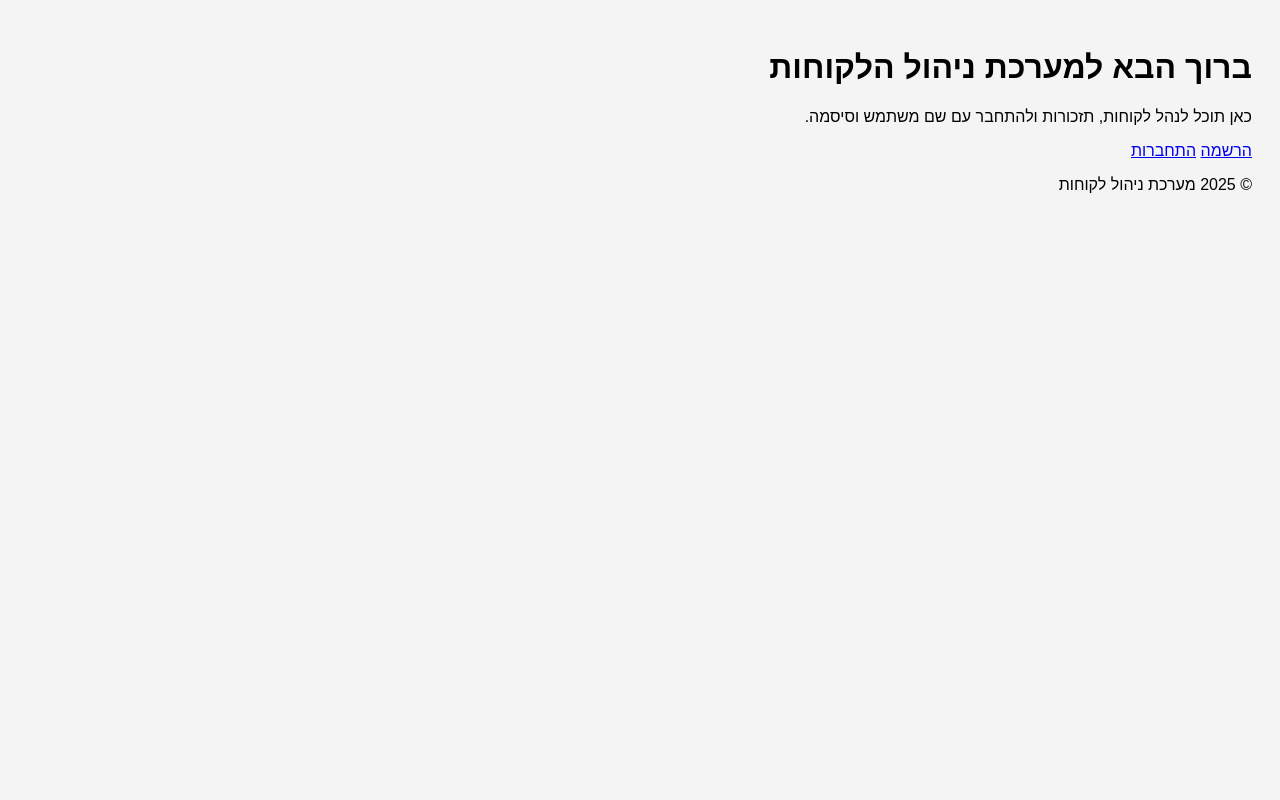
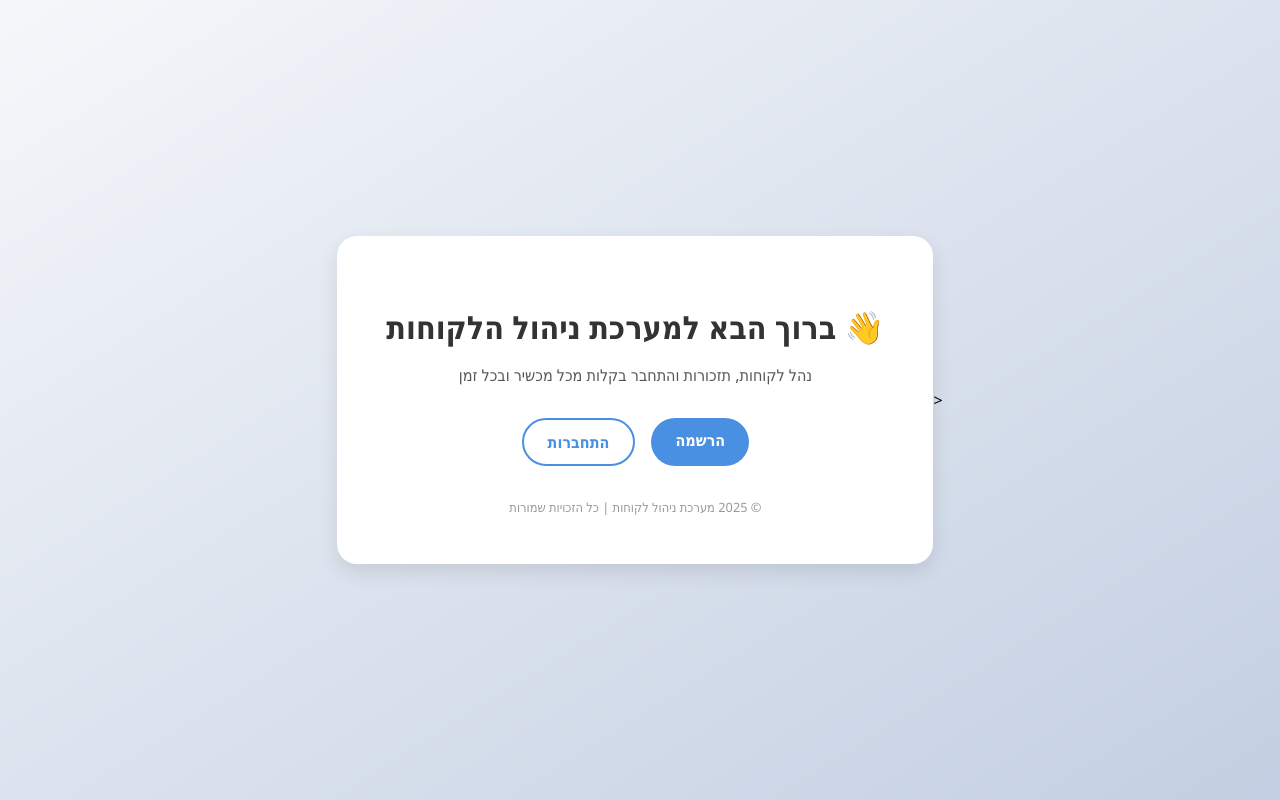
Before and after one commit to ShmuelBenHorin/client-hub, a website: page public/index.html in a window 1280 px wide. Drawn offline with Linux system fonts and the light colour scheme.

Commit message:
impove css in home page

```diff
--- /dev/null
+++ b/public/home.css
@@ -0,0 +1,68 @@
+body {
+  margin: 0;
+  font-family: 'Segoe UI', Tahoma, Geneva, Verdana, sans-serif;
+  background: linear-gradient(to bottom right, #f5f7fa, #c3cfe2);
+  display: flex;
+  justify-content: center;
+  align-items: center;
+  min-height: 100vh;
+  direction: rtl;
+}
+
+.container {
+  background: white;
+  padding: 3rem;
+  border-radius: 20px;
+  box-shadow: 0 8px 20px rgba(0, 0, 0, 0.1);
+  text-align: center;
+  max-width: 500px;
+  width: 90%;
+}
+
+h1 {
+  font-size: 2rem;
+  margin-bottom: 1rem;
+  color: #333;
+}
+
+.subtitle {
+  font-size: 1rem;
+  margin-bottom: 2rem;
+  color: #555;
+}
+
+.buttons {
+  display: flex;
+  justify-content: center;
+  gap: 1rem;
+  margin-bottom: 2rem;
+}
+
+.btn {
+  text-decoration: none;
+  padding: 0.7rem 1.5rem;
+  background-color: #4a90e2;
+  color: white;
+  border-radius: 30px;
+  transition: 0.3s;
+  font-weight: bold;
+}
+
+.btn:hover {
+  background-color: #357ABD;
+}
+
+.btn-outline {
+  background-color: white;
+  color: #4a90e2;
+  border: 2px solid #4a90e2;
+}
+
+.btn-outline:hover {
+  background-color: #f0f8ff;
+}
+
+footer {
+  font-size: 0.8rem;
+  color: #999;
+}
--- a/public/index.html
+++ b/public/index.html
@@ -1,24 +1,25 @@
 <!DOCTYPE html>
-<html lang="he">
+<html lang="he" dir="rtl">
 <head>
-  <meta charset="UTF-8">
-  <meta name="viewport" content="width=device-width, initial-scale=1">
-  <meta name="description" content="מערכת ניהול לקוחות עם התחברות, הרשמה ותזכורות אישיות. נבנה עם Node.js, MongoDB ו־JWT.">
-  <meta name="keywords" content="ניהול לקוחות, תזכורות, JWT, הרשמה, התחברות, מערכת ניהול, לקוחות, Node.js, MongoDB, Express">
-  <title>ברוך הבא למערכת הניהול</title>
-  <link rel="stylesheet" href="style.css">
+  <meta charset="UTF-8" />
+  <meta name="viewport" content="width=device-width, initial-scale=1.0" />
+  <meta name="description" content="מערכת ניהול לקוחות עם התחברות, הרשמה ותזכורות אישיות.">
+  <meta name="keywords" content="ניהול לקוחות, תזכורות, מערכת, התחברות, הרשמה, עסקים, ניהול זמן">
+  <title>ברוך הבא | מערכת ניהול לקוחות</title>
+  <<link rel="stylesheet" href="home.css">
+
 </head>
 <body>
-  <h1>ברוך הבא למערכת ניהול הלקוחות</h1>
-  <p>כאן תוכל לנהל לקוחות, תזכורות ולהתחבר עם שם משתמש וסיסמה.</p>
+  <div class="container">
+    <h1>👋 ברוך הבא למערכת ניהול הלקוחות</h1>
+    <p class="subtitle">נהל לקוחות, תזכורות והתחבר בקלות מכל מכשיר ובכל זמן</p>
 
-  <div class="links">
-    <a href="/register.html" class="button">הרשמה</a>
-    <a href="/login.html" class="button">התחברות</a>
+    <div class="buttons">
+      <a href="register.html" class="btn">הרשמה</a>
+      <a href="login.html" class="btn btn-outline">התחברות</a>
+    </div>
+
+    <footer>© 2025 מערכת ניהול לקוחות | כל הזכויות שמורות</footer>
   </div>
-
-  <footer>
-    <p>© 2025 מערכת ניהול לקוחות</p>
-  </footer>
 </body>
 </html>
```
Also changed, not shown: public/sitemap.xml (added, +12 -0 lines).
